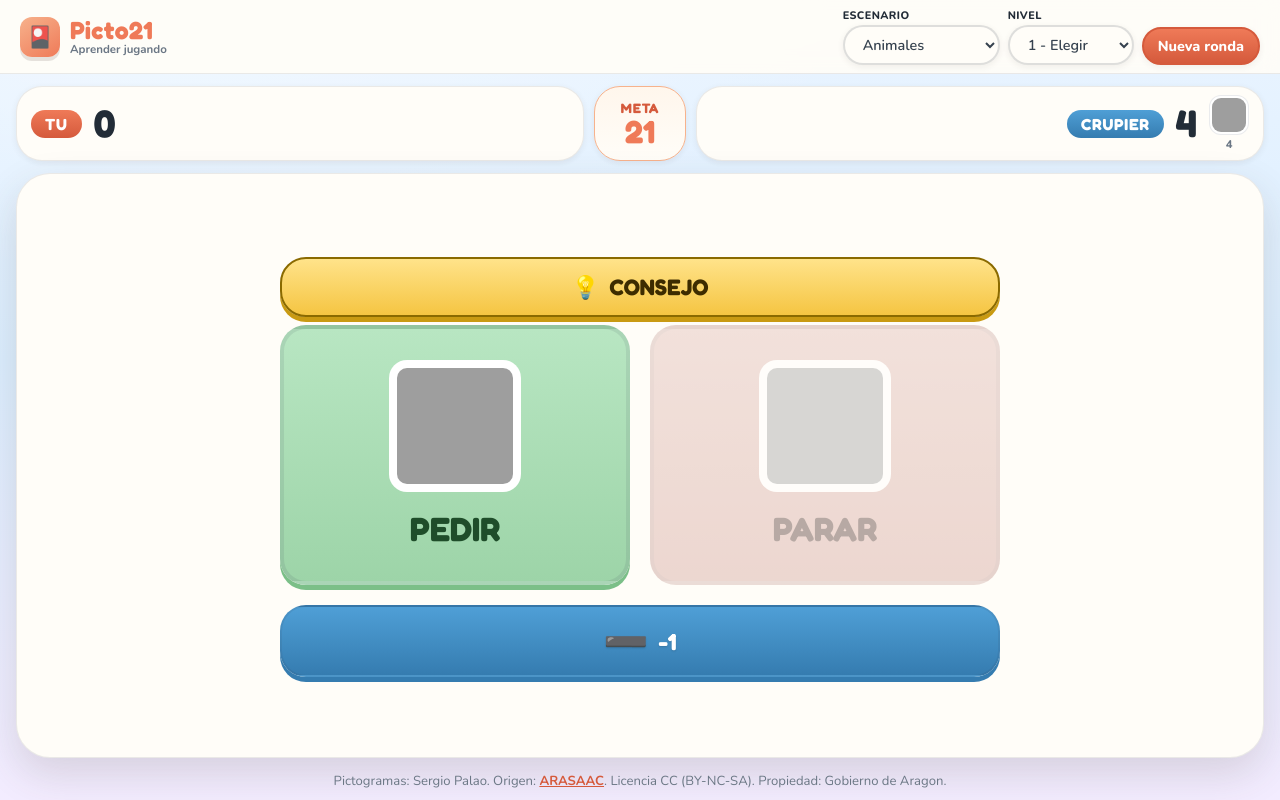
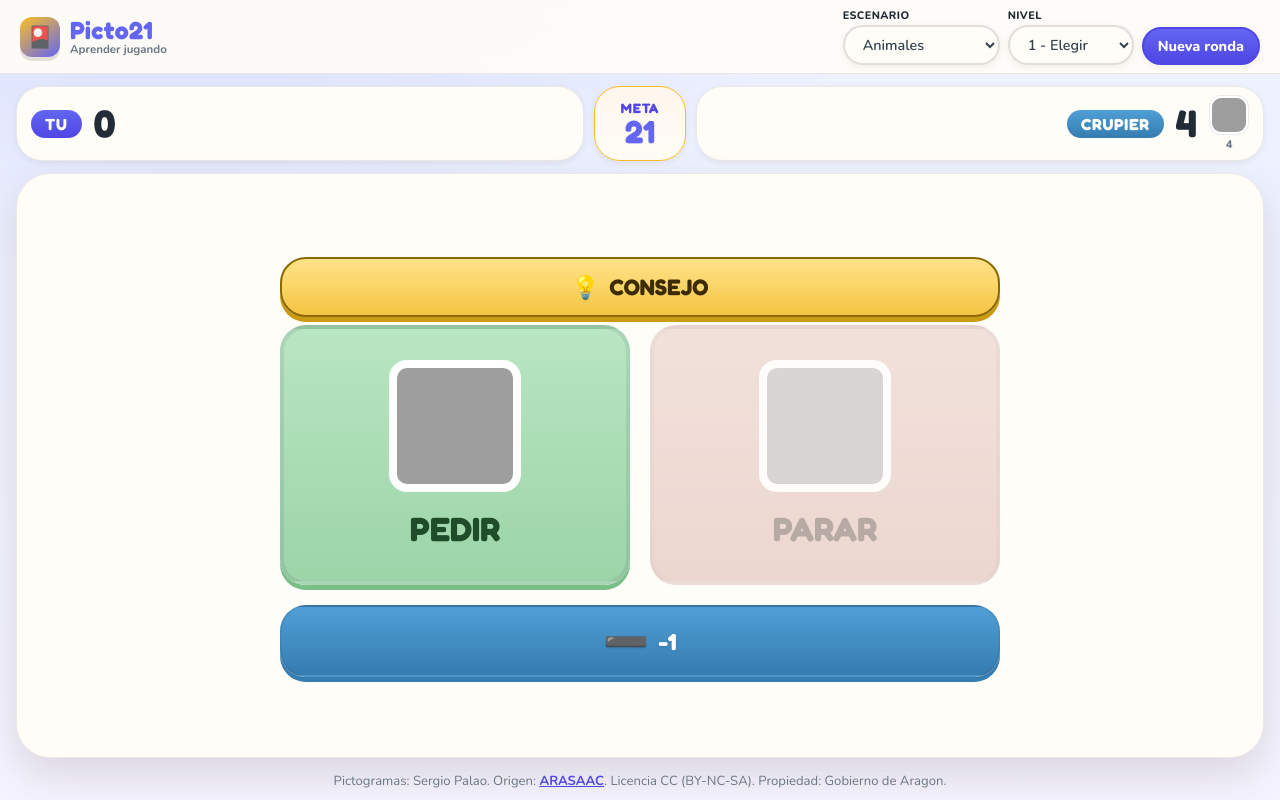
Before and after one commit to JuanqQuijano/Picto21, a plain HTML site: page codigo/frontend/index.html in a window 1280 px wide. Drawn offline with nearby package versions, Linux system fonts and the light colour scheme; no server answers; grey boxes are pictures that could not be loaded.

Commit message:
Mejora visual: paleta moderna en frontend

```diff
--- a/codigo/frontend/styles.css
+++ b/codigo/frontend/styles.css
@@ -13,11 +13,11 @@
   --r-xl: 34px;
   --r-pill: 999px;
 
-  --cielo: #dbeeff;
-  --crema: #fffaf1;
-  --durazno: #f7b28c;
-  --coral: #ef7a58;
-  --coral-oscuro: #d55a3c;
+  --cielo: #eef2ff;
+  --crema: #f8fafc;
+  --durazno: #fbbf24;
+  --coral: #6366f1;
+  --coral-oscuro: #4f46e5;
   --texto: #36424f;
   --texto-fuerte: #222c37;
   --texto-suave: #6b7785;
@@ -69,8 +69,8 @@ body::before {
   inset: 0;
   z-index: -1;
   background-image:
-    radial-gradient(1200px 600px at 15% -10%, rgba(255,255,255,0.55), transparent 60%),
-    linear-gradient(180deg, #eaf4ff 0%, var(--cielo) 45%, #f3ecff 100%);
+    radial-gradient(1200px 600px at 15% -10%, rgba(99,102,241,0.18), transparent 60%),
+    linear-gradient(180deg, #eef2ff 0%, var(--cielo) 45%, #f5f3ff 100%);
 }
 
 button, select, input { font: inherit; color: inherit; }
@@ -473,7 +473,7 @@ main {
   gap: 8px;
   padding: 12px;
   min-height: 280px;
-  border: 6px solid #e7c56a;
+  border: 6px solid var(--durazno);
   border-radius: 22px;
   background: #fff;
   box-shadow: var(--sombra);
@@ -499,7 +499,7 @@ main {
   font-family: var(--font-title);
   font-weight: 700;
   color: #fff;
-  background: #24344d;
+  background: #312e81;
   border-radius: 10px;
   padding: 6px 12px;
   line-height: 1.1;
@@ -1021,7 +1021,7 @@ main {
   font-family: var(--font-title);
   font-weight: 700;
   color: #fff;
-  background: #24344d;
+  background: #312e81;
   border-radius: 8px;
   padding: 4px 8px;
   line-height: 1.1;
```
